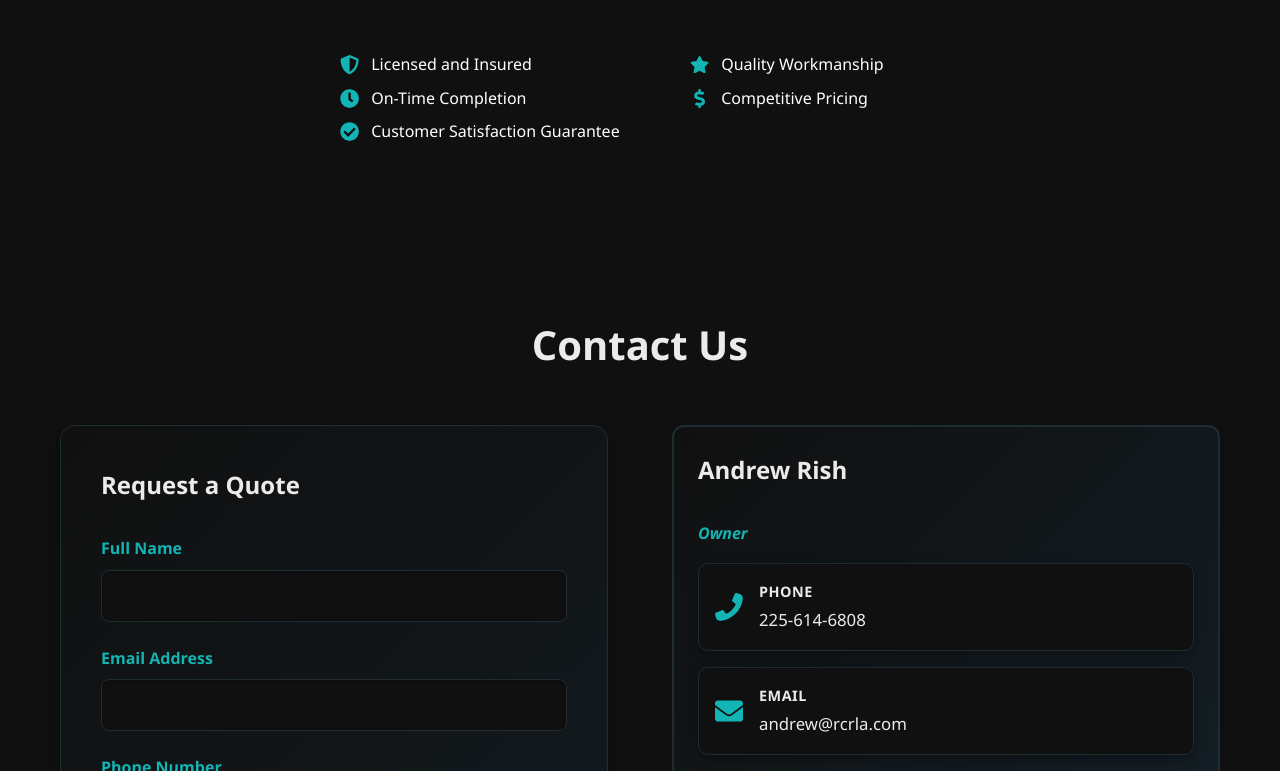
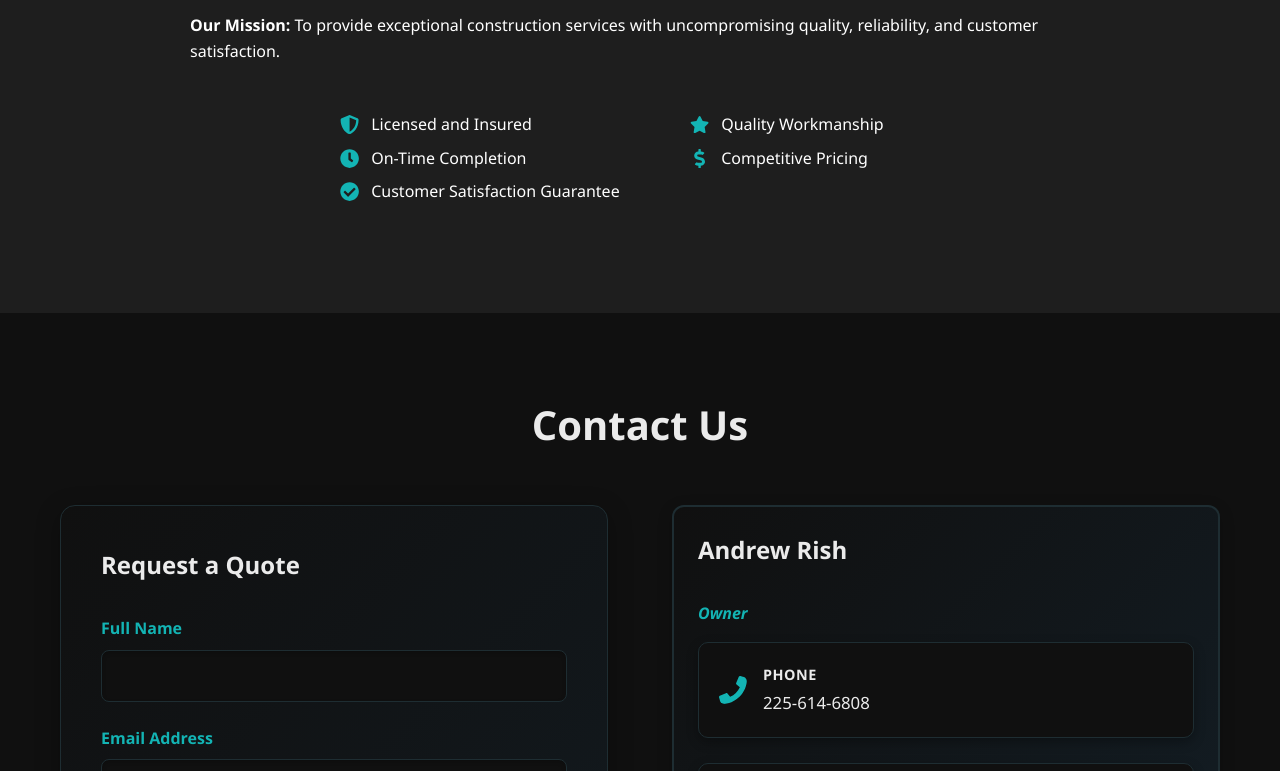
Before and after one commit to kmccun2/reform-construction, a React (Vite) app: page / in a window 1280 px wide. Shown: the part 2029-2800 px from the top of the page. Built offline with nearby package versions, Linux system fonts and the light colour scheme.

Commit message:
Change section paddings and about section bg color

```diff
--- a/src/App.css
+++ b/src/App.css
@@ -205,7 +205,7 @@ body {
 
 /* Services Section */
 .services {
-  padding: 5rem 1rem 5rem 1rem;
+  padding: 100px 30px;
 }
 
 .services h2 {
@@ -269,7 +269,8 @@ body {
 
 /* About Section */
 .about {
-  padding: 5rem 1rem 5rem 1rem;
+  padding: 100px 30px;
+  background-color: #1e1e1e;
 }
 
 .about h2 {
@@ -331,7 +332,7 @@ body {
 
 /* Contact Section */
 .contact {
-  padding: 5rem 0;
+  padding: 80px 10px;
 }
 
 .contact h2 {
@@ -356,11 +357,59 @@ body {
   align-items: start;
 }
 
-.contact-info h3 {
-  font-size: 1.5rem;
-  color: var(--color-text-light);
-  margin-bottom: 2rem;
-  font-weight: 600;
+.contact-info {
+  height: 100%;
+  h3 {
+    font-size: 1.5rem;
+    color: var(--color-text-light);
+    margin-bottom: 2rem;
+    font-weight: 600;
+  }
+
+  .owners-info {
+    height: 100%;
+    display: flex;
+    flex-direction: column;
+    justify-content: space-between;
+
+    .owner-card {
+      height: 47%;
+      background: var(--gradient-primary);
+      border: 2px solid var(--color-border);
+      border-radius: 12px;
+      padding: 1.5rem;
+      transition: all 0.3s ease;
+      box-shadow: 0 4px 15px rgba(0, 0, 0, 0.2);
+
+      h5 {
+        font-size: 1.3rem;
+        color: var(--color-text-light);
+        margin-bottom: 0.5rem;
+        font-weight: 700;
+      }
+
+      .owner-title {
+        color: var(--color-accent);
+        font-weight: 600;
+        margin-bottom: 15px;
+        font-style: italic;
+      }
+
+      .owner-details {
+        display: flex;
+        flex-direction: column;
+        gap: 25px;
+
+        .contact-item {
+          background: var(--color-primary);
+          border: 1px solid var(--color-border);
+          margin-bottom: 0;
+          padding: 20px;
+          border-radius: 10px;
+        }
+      }
+    }
+  }
 }
 
 .contact-item {
@@ -452,44 +501,6 @@ body {
   padding-bottom: 0.5rem;
   border-bottom: 2px solid var(--color-accent);
   font-weight: 600;
-}
-
-.owner-card {
-  background: var(--gradient-primary);
-  border: 2px solid var(--color-border);
-  border-radius: 12px;
-  padding: 1.5rem;
-  margin-bottom: 2rem;
-  transition: all 0.3s ease;
-  box-shadow: 0 4px 15px rgba(0, 0, 0, 0.2);
-}
-
-.owner-card h5 {
-  font-size: 1.3rem;
-  color: var(--color-text-light);
-  margin-bottom: 0.5rem;
-  font-weight: 700;
-}
-
-.owner-title {
-  color: var(--color-accent);
-  font-weight: 600;
-  margin-bottom: 1rem;
-  font-style: italic;
-}
-
-.owner-details {
-  display: flex;
-  flex-direction: column;
-  gap: 1rem;
-}
-
-.owner-details .contact-item {
-  background: var(--color-primary);
-  border: 1px solid var(--color-border);
-  margin-bottom: 0;
-  padding: 1rem;
-  border-radius: 10px;
 }
 
 /* Contact Form */
@@ -721,7 +732,7 @@ body {
 /* Service card hover effects */
 .service-card {
   transition: all 0.3s ease;
-  cursor: pointer;
+  cursor: default;
 }
 
 .service-card:hover {
```
